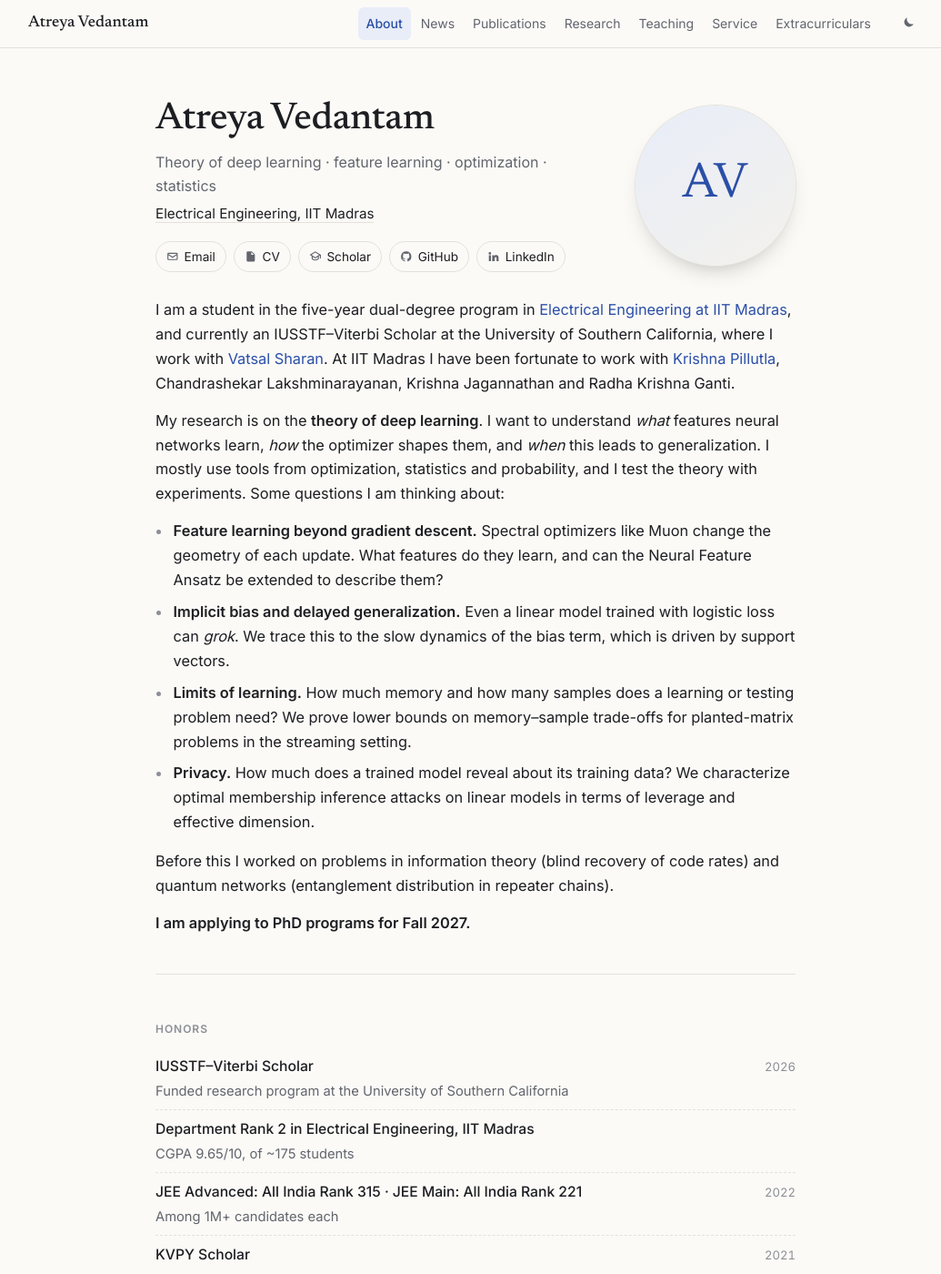
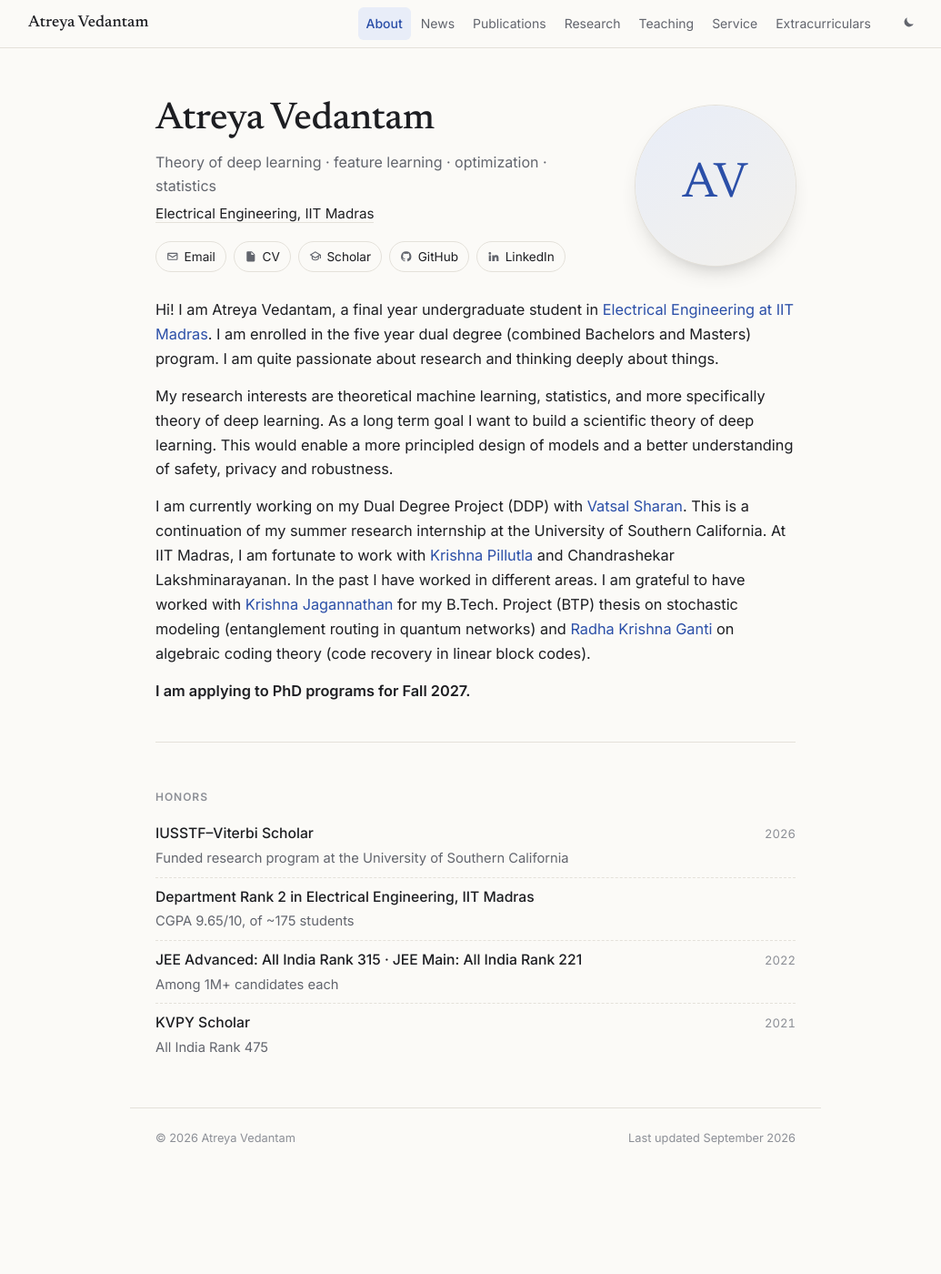
Before and after one commit to atreyavedantam/atreyavedantam.github.io, a Jekyll site: the page built from index.md, in a window 1280 px wide and 1400 px high. Shown: the whole window at 91% size, without its empty margins (117-1152 px from the left). Built offline with Jekyll 4.4.1, drawn with Linux system fonts in a browser that asks for light colours.

Commit message:
Update index.md

```diff
--- a/index.md
+++ b/index.md
@@ -24,15 +24,11 @@ media: []
   =====================================================================
 -->
 
-I am a student in the five-year dual-degree program in [Electrical Engineering at IIT Madras](https://www.ee.iitm.ac.in/), and currently an IUSSTF–Viterbi Scholar at the University of Southern California, where I work with [Vatsal Sharan](https://vatsalsharan.github.io/). At IIT Madras I have been fortunate to work with [Krishna Pillutla](https://krishnap25.github.io/), Chandrashekar Lakshminarayanan, Krishna Jagannathan and Radha Krishna Ganti.
+Hi! I am Atreya Vedantam, a final year undergraduate student in [Electrical Engineering at IIT Madras](https://www.ee.iitm.ac.in/). I am enrolled in the five year dual degree (combined Bachelors and Masters) program. I am quite passionate about research and thinking deeply about things.
 
-My research is on the **theory of deep learning**. I want to understand *what* features neural networks learn, *how* the optimizer shapes them, and *when* this leads to generalization. I mostly use tools from optimization, statistics and probability, and I test the theory with experiments. Some questions I am thinking about:
+My research interests are theoretical machine learning, statistics, and more specifically theory of deep learning. As a long term goal I want to build a scientific theory of deep learning. This would enable a more principled design of models and a better understanding of safety, privacy and robustness.
 
-- **Feature learning beyond gradient descent.** Spectral optimizers like Muon change the geometry of each update. What features do they learn, and can the Neural Feature Ansatz be extended to describe them?
-- **Implicit bias and delayed generalization.** Even a linear model trained with logistic loss can *grok*. We trace this to the slow dynamics of the bias term, which is driven by support vectors.
-- **Limits of learning.** How much memory and how many samples does a learning or testing problem need? We prove lower bounds on memory–sample trade-offs for planted-matrix problems in the streaming setting.
-- **Privacy.** How much does a trained model reveal about its training data? We characterize optimal membership inference attacks on linear models in terms of leverage and effective dimension.
+I am currently working on my Dual Degree Project (DDP) with [Vatsal Sharan](https://vatsalsharan.github.io/). This is a continuation of my summer research internship at the University of Southern California. At IIT Madras, I am fortunate to work with [Krishna Pillutla](https://krishnap25.github.io/) and Chandrashekar Lakshminarayanan. In the past I have worked in different areas. I am grateful to have worked with [Krishna Jagannathan](https://www.ee.iitm.ac.in/~krishnaj/) for my B.Tech. Project (BTP) thesis on stochastic modeling (entanglement routing in quantum networks) and [Radha Krishna Ganti](https://www.rkganti.in/) on algebraic coding theory (code recovery in linear block codes).
 
-Before this I worked on problems in information theory (blind recovery of code rates) and quantum networks (entanglement distribution in repeater chains).
 
 **I am applying to PhD programs for Fall 2027.**
```
